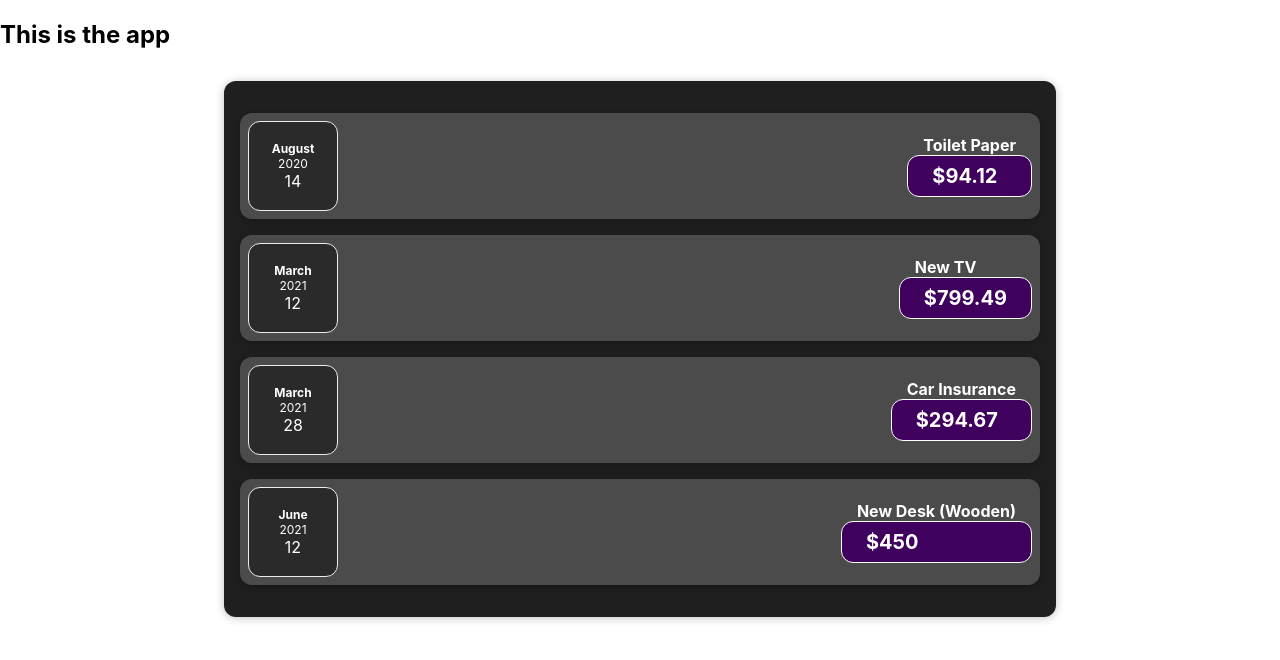
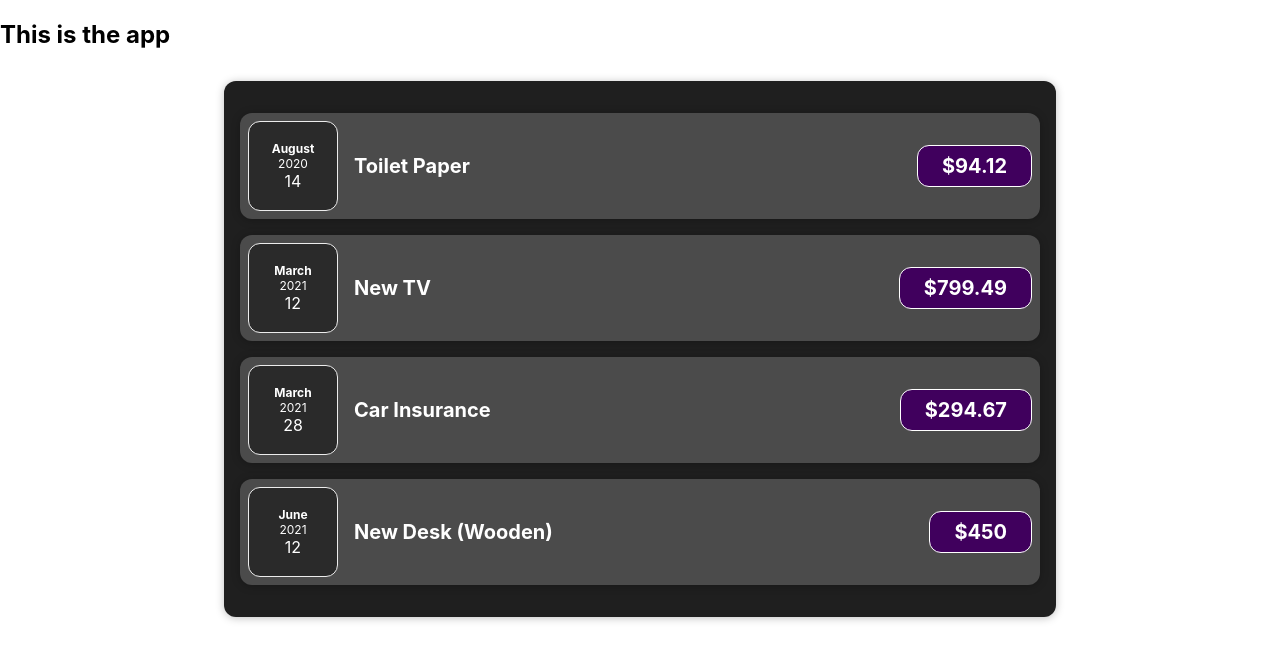
Before and after one commit to redidizzy/Expense-tracker, a React (Create React App) app: page / in a window 1280 px wide. Shown: the top 660 px of the page. Built offline with nearby package versions, Linux system fonts and the light colour scheme.

Commit message:
Switch to arrow function syntax

```diff
--- a/src/App.js
+++ b/src/App.js
@@ -1,7 +1,7 @@
 import logo from "./logo.svg"
 import "./App.css"
-import Expenses from "./components/Expenses"
-function App() {
+import Expenses from "./components/Expenses/Expenses"
+const App = () => {
   const expenses = [
     {
       id: "e1",
--- a/src/components/ExpenseDate.js
+++ b/src/components/Expenses/ExpenseDate.js
@@ -1,6 +1,6 @@
 import "./ExpenseDate.css"
 
-function ExpenseDate({ date }) {
+const ExpenseDate = ({ date }) => {
   const month = date.toLocaleString("en-US", { month: "long" })
   const day = date.toLocaleString("en-US", { day: "2-digit" })
   const year = date.getFullYear()
--- a/src/components/ExpenseItem.css
+++ b/src/components/Expenses/ExpenseItem.css
@@ -2,10 +2,8 @@
   display: flex;
   justify-content: space-between;
   align-items: center;
-  box-shadow: 0 2px 8px rgba(0, 0, 0, 0.25);
   padding: 0.5rem;
   margin: 1rem 0;
-  border-radius: 12px;
   background-color: #4b4b4b;
 }
 
--- a/src/components/ExpenseItem.js
+++ b/src/components/Expenses/ExpenseItem.js
@@ -1,16 +1,17 @@
 import ExpenseDate from "./ExpenseDate"
+import Card from "../UI/Card"
 
 import "./ExpenseItem.css"
 
-function ExpenseItem({ title, amount, date }) {
+const ExpenseItem = ({ title, amount, date }) => {
   return (
-    <div className="expense-item">
+    <Card className="expense-item">
       <ExpenseDate date={date} />
-      <div>
+      <div class="expense-item__description">
         <h2>{title}</h2>
         <div className="expense-item__price">${amount}</div>
       </div>
-    </div>
+    </Card>
   )
 }
 
--- a/src/components/Expenses.css
+++ b/src/components/Expenses/Expenses.css
@@ -4,6 +4,4 @@
   margin: 2rem auto;
   width: 50rem;
   max-width: 95%;
-  border-radius: 12px;
-  box-shadow: 0 1px 8px rgba(0, 0, 0, 0.25);
 }
--- a/src/components/Expenses.js
+++ b/src/components/Expenses/Expenses.js
@@ -1,10 +1,12 @@
 import ExpenseItem from "./ExpenseItem"
+
+import Card from "../UI/Card"
 
 import "./Expenses.css"
 
-function Expenses({ items }) {
+const Expenses = ({ items }) => {
   return (
-    <div className="expenses">
+    <Card className="expenses">
       <ExpenseItem
         title={items[0].title}
         amount={items[0].amount}
@@ -25,7 +27,7 @@ function Expenses({ items }) {
         amount={items[3].amount}
         date={items[3].date}
       ></ExpenseItem>
-    </div>
+    </Card>
   )
 }
 
--- /dev/null
+++ b/src/components/UI/Card.css
@@ -0,0 +1,4 @@
+.card {
+  border-radius: 12px;
+  box-shadow: 0 1px 8px rgba(0, 0, 0, 0.25);
+}
--- /dev/null
+++ b/src/components/UI/Card.js
@@ -0,0 +1,8 @@
+import "./Card.css"
+
+const Card = ({ children, className }) => {
+  const classes = "card " + className
+  return <div class={classes}>{children}</div>
+}
+
+export default Card
```
Also changed, not shown: src/components/Expenses/ExpenseDate.css (renamed from src/components/ExpenseDate.css).
